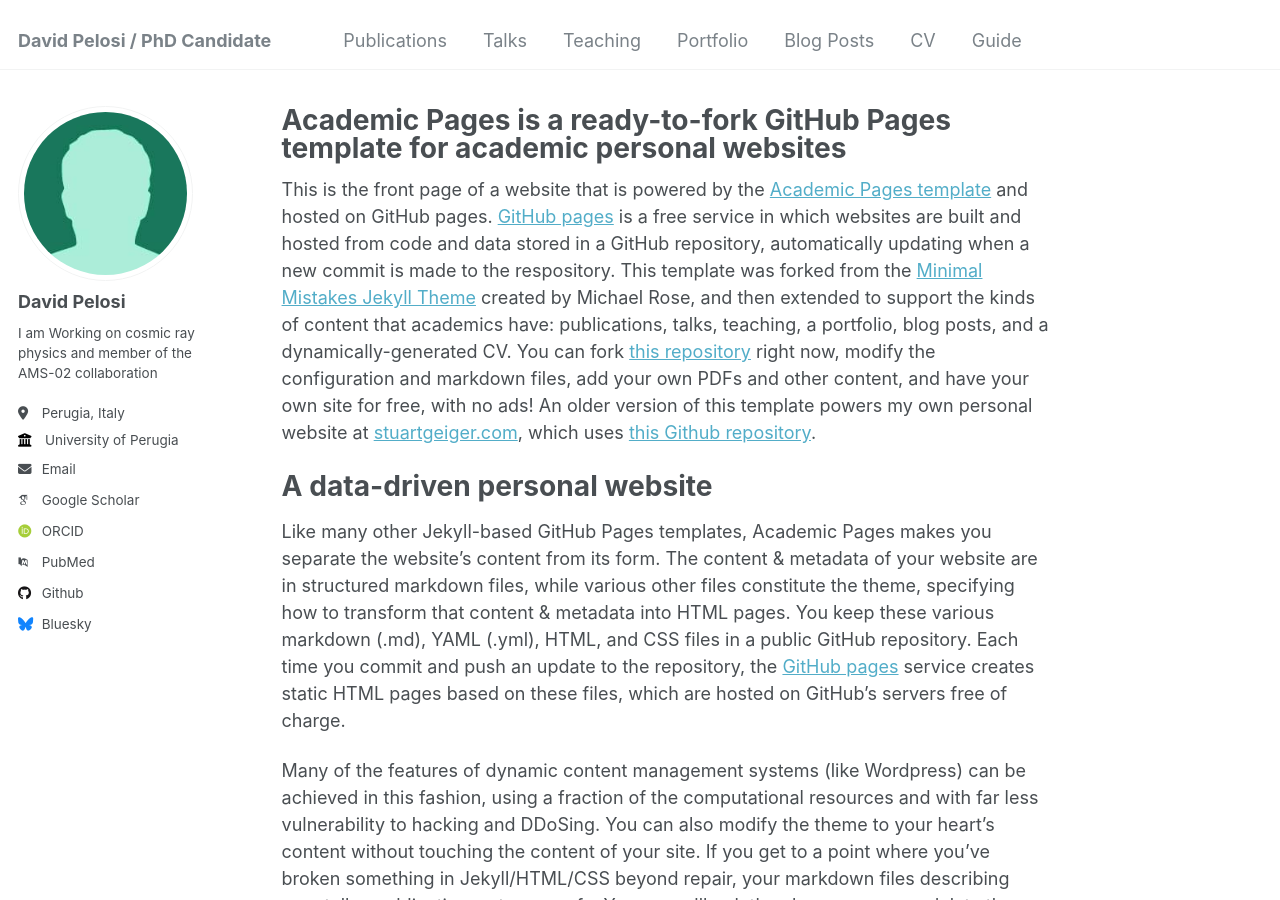
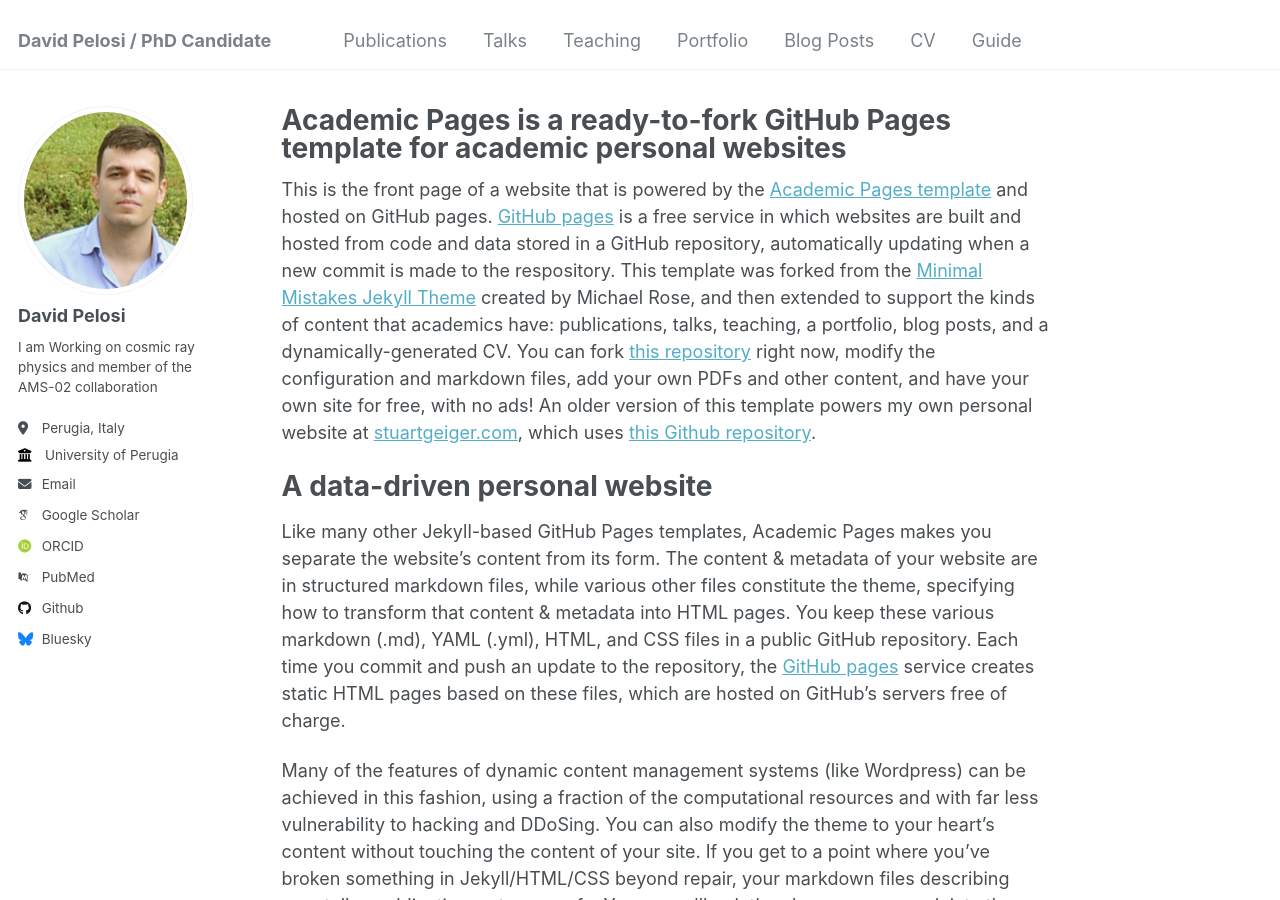
Before and after one commit to davidpelosi21/davidpelosi21.github.io, a Jekyll site: the page built from _pages/about.md, in a window 1280 px wide and 900 px high. Built offline with Jekyll 4.4.1, drawn with Linux system fonts in a browser that asks for light colours; some web fonts are replaced.

Commit message:
new profile pic

```diff
--- a/_config.yml
+++ b/_config.yml
@@ -21,7 +21,7 @@ repository               : "davidpelosi21/davidpelosi21.github.io"
 #               Additional customization can be done by editing /_includes/author-profile.html
 author:
   # Biographic information
-  avatar           : "bio-photo-2.jpg"
+  avatar           : "itsme.png"
   name             : "David Pelosi"
   pronouns         : # example: "she/her"
   bio              : "I am Working on cosmic ray physics and member of the AMS-02 collaboration"
```
